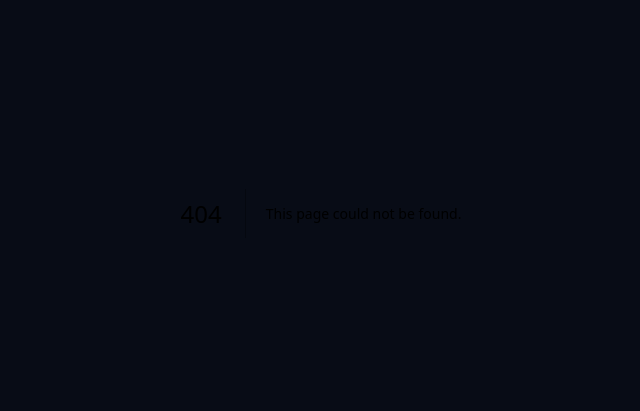
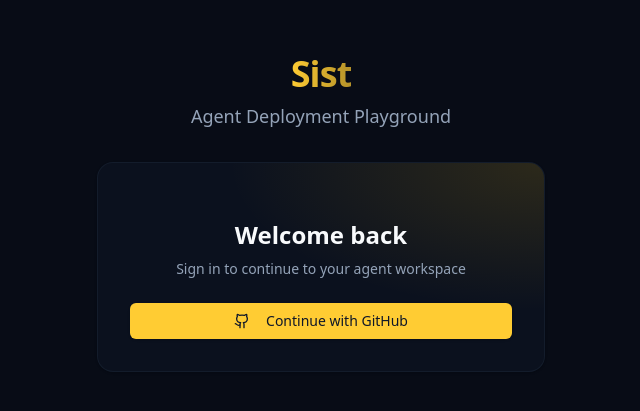
Before and after one commit to contigen/sist, a Next.js app: page /auth in a window 1280 px wide. Before the commit this address had no page. Shown: the part 187-598 px from the top of the page, without its empty margins (319-959 px from the left). Built offline with nearby package versions, Linux system fonts and the light colour scheme.

Commit message:
Add auth page UI

```diff
--- /dev/null
+++ b/src/app/auth/page.tsx
@@ -0,0 +1,40 @@
+import { ButtonGold } from '@/components/ui/button-gold'
+import { Github } from 'lucide-react'
+import Link from 'next/link'
+import { Card } from '@/components/ui/card'
+
+export default function AuthPage() {
+  return (
+    <div className='min-h-screen bg-background flex items-center justify-center'>
+      <div className='w-full max-w-md space-y-8'>
+        <div className='text-center space-y-2'>
+          <Link href='/' className='inline-block'>
+            <h1 className='text-4xl font-bold tracking-tight bg-gradient-to-r from-gold to-gold/70 bg-clip-text text-transparent'>
+              Sist
+            </h1>
+          </Link>
+          <p className='text-muted-foreground text-lg'>
+            Agent Deployment Playground
+          </p>
+        </div>
+        <Card className='p-8 space-y-6 relative overflow-hidden border-border/50 rounded-2xl'>
+          <div className='absolute inset-0 bg-[radial-gradient(ellipse_at_top_right,rgba(234,179,8,0.15),transparent_50%)]'></div>
+          <div className='space-y-2 text-center relative'>
+            <h2 className='text-2xl font-semibold text-foreground'>
+              Welcome back
+            </h2>
+            <p className='text-sm text-muted-foreground'>
+              Sign in to continue to your agent workspace
+            </p>
+          </div>
+          <div className='space-y-4 relative'>
+            <ButtonGold className='w-full'>
+              <Github className='mr-2 h-5 w-5' />
+              Continue with GitHub
+            </ButtonGold>
+          </div>
+        </Card>
+      </div>
+    </div>
+  )
+}
```
